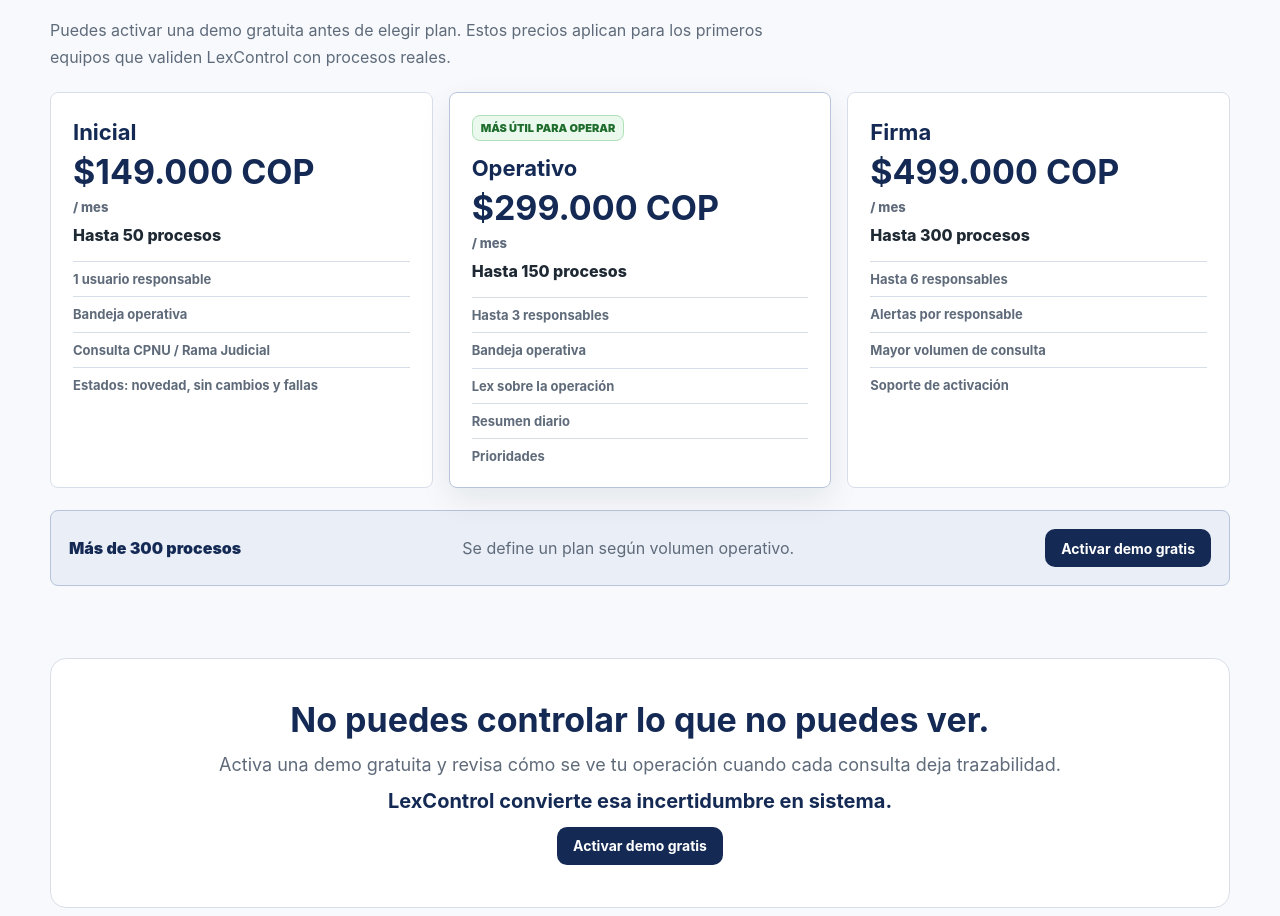
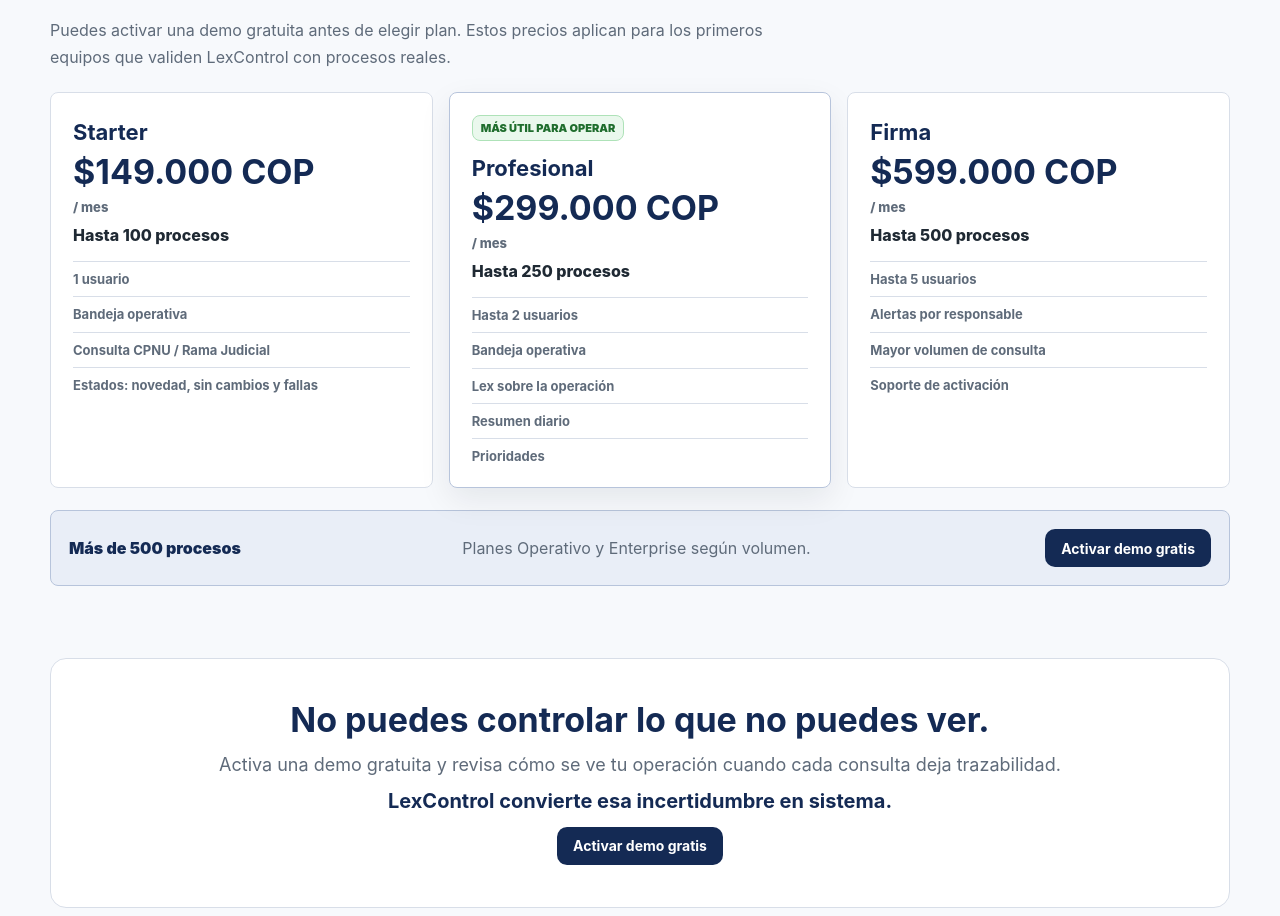
Before and after one commit to villalbajuan-maker/legal-tech, a React (Vite) app in the folder apps/web/: page / in a window 1280 px wide. Shown: the part 3862-4778 px from the top of the page. Built offline with nearby package versions, Linux system fonts and the light colour scheme.

Commit message:
Align launch pricing tiers

```diff
--- a/apps/web/src/main.tsx
+++ b/apps/web/src/main.tsx
@@ -63,23 +63,23 @@
 
 const launchPlans = [
   {
-    name: "Inicial",
+    name: "Starter",
     price: "$149.000 COP",
-    scope: "Hasta 50 procesos",
+    scope: "Hasta 100 procesos",
     features: [
-      "1 usuario responsable",
+      "1 usuario",
       "Bandeja operativa",
       "Consulta CPNU / Rama Judicial",
       "Estados: novedad, sin cambios y fallas",
     ],
   },
   {
-    name: "Operativo",
+    name: "Profesional",
     price: "$299.000 COP",
-    scope: "Hasta 150 procesos",
+    scope: "Hasta 250 procesos",
     featured: true,
     features: [
-      "Hasta 3 responsables",
+      "Hasta 2 usuarios",
       "Bandeja operativa",
       "Lex sobre la operación",
       "Resumen diario",
@@ -88,10 +88,10 @@
   },
   {
     name: "Firma",
-    price: "$499.000 COP",
-    scope: "Hasta 300 procesos",
+    price: "$599.000 COP",
+    scope: "Hasta 500 procesos",
     features: [
-      "Hasta 6 responsables",
+      "Hasta 5 usuarios",
       "Alertas por responsable",
       "Mayor volumen de consulta",
       "Soporte de activación",
@@ -1212,8 +1212,8 @@
           ))}
         </div>
         <div className="pricingNote">
-          <span>Más de 300 procesos</span>
-          <p>Se define un plan según volumen operativo.</p>
+          <span>Más de 500 procesos</span>
+          <p>Planes Operativo y Enterprise según volumen.</p>
           <button className="button primary" type="button" onClick={() => setActivationOpen(true)}>
             Activar demo gratis
           </button>
```
Also changed, not shown: 1 other file (tests, documents, lock files or other folders).
